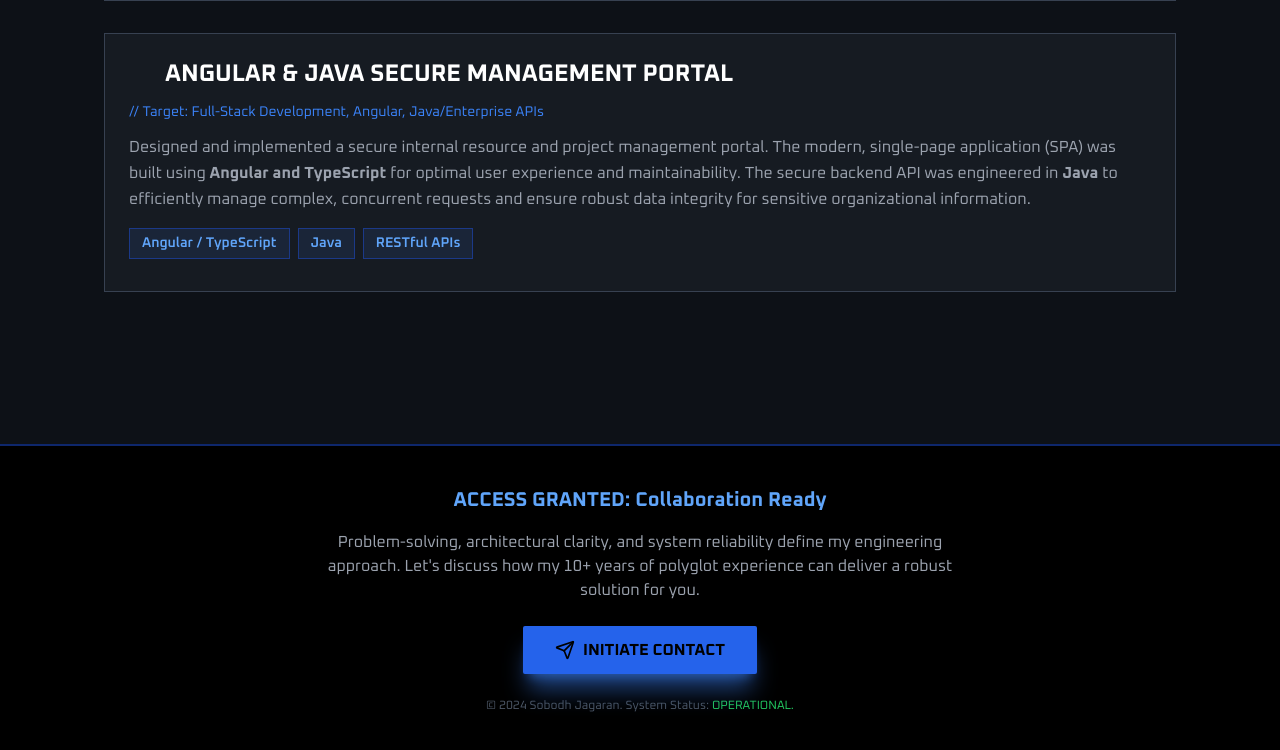
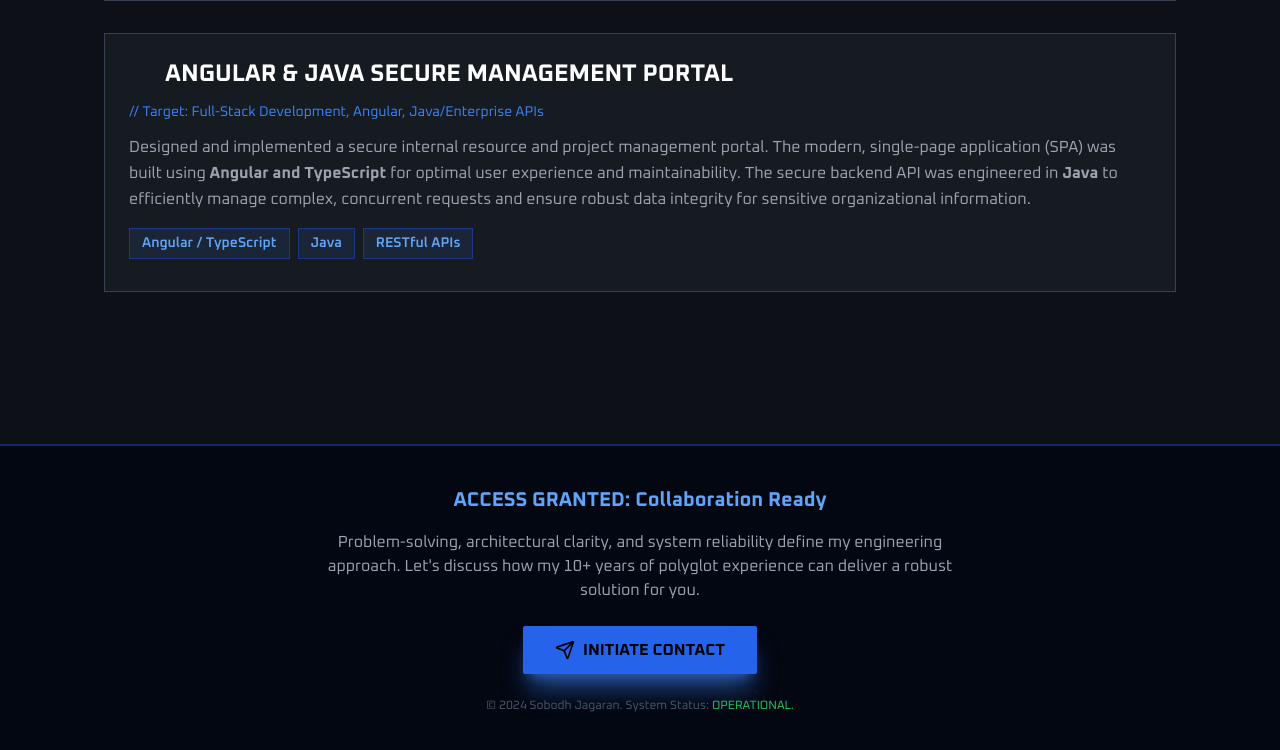
Before and after one commit to Sobodh-Jagaran/sobodh-jagaran.github.io, a plain HTML site: page index.html in a window 1280 px wide. Shown: the part 1748-2498 px from the top of the page. Drawn offline with nearby package versions, Linux system fonts and the light colour scheme.

Commit message:
Update index.html

```diff
--- a/index.html
+++ b/index.html
@@ -13,7 +13,7 @@
 <body>
     <header id="header-root" class="bg-gray-950 text-white shadow-2xl shadow-blue-500/20"></header>
     <main id="content-root" class="max-w-6xl mx-auto p-6 md:p-10"></main>
-    <footer id="footer-root" class="bg-black text-white p-6 md:p-10 text-center mt-12 border-t-2 border-blue-700/50"></footer>
+    <footer id="footer-root" class="bg-gray-950 text-white p-6 md:p-10 text-center mt-12 border-t-2 border-blue-700/50"></footer>
     <script src="js/data.js"></script>
     <script src="js/app.js"></script>
 </body>
```
